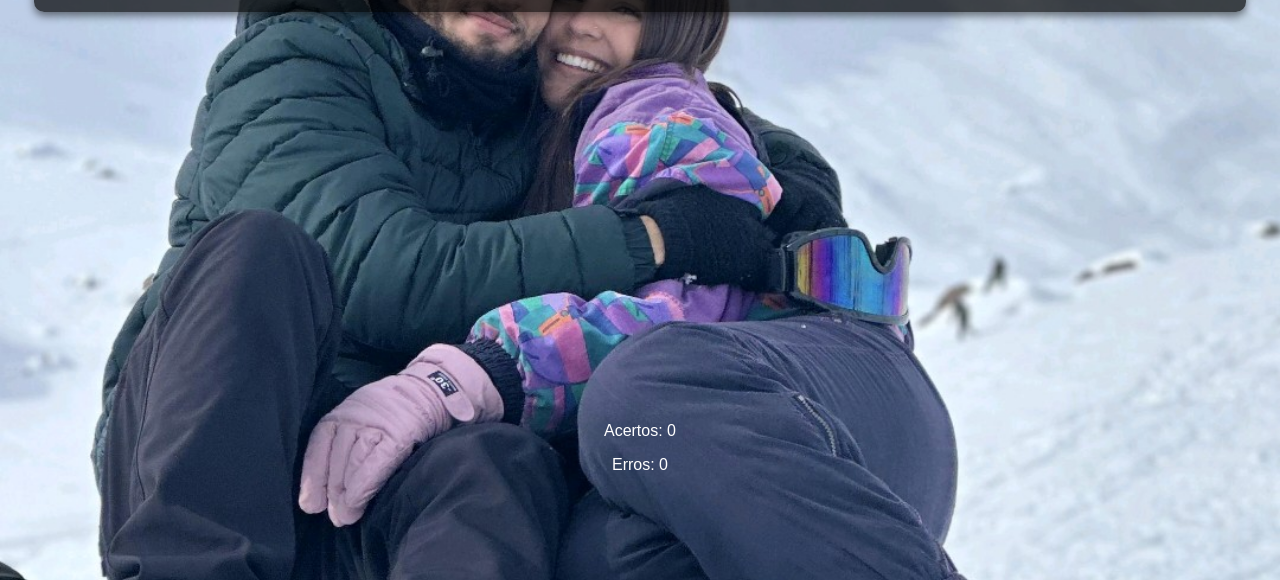
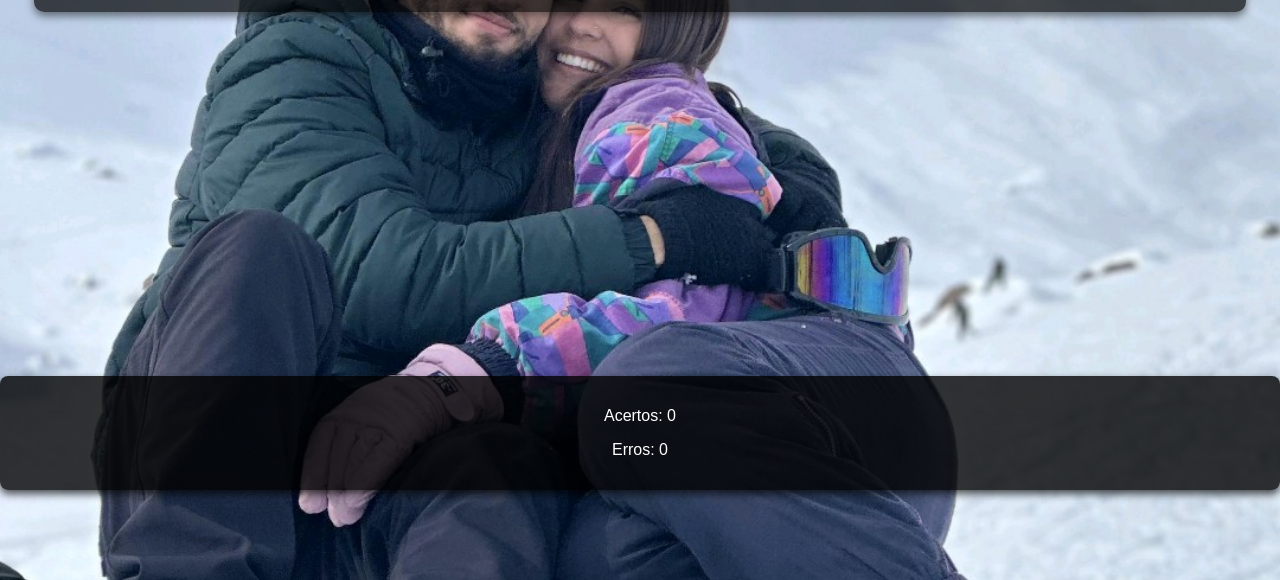
Before and after one commit to carlooswillian/Questions-Love, a plain HTML site: page index.html in a window 1280 px wide. Shown: the part 300-880 px from the top of the page. Drawn offline with Linux system fonts and the light colour scheme.

Commit message:
Update styles.css

```diff
--- a/styles.css
+++ b/styles.css
@@ -50,6 +50,10 @@ button.answer:hover {
     text-align: center;
     color: white;
     font-size: 16px;
+    padding: 15px; /* Aumentar o espaçamento interno */
+    background-color: rgba(0, 0, 0, 0.8); /* Fundo semi-transparente */
+    border-radius: 8px; /* Bordas arredondadas */
+    box-shadow: 0 4px 8px rgba(0, 0, 0, 0.7); /* Sombra para destaque */
 }
 
 /* Estilos para telas menores, como celulares */
```
